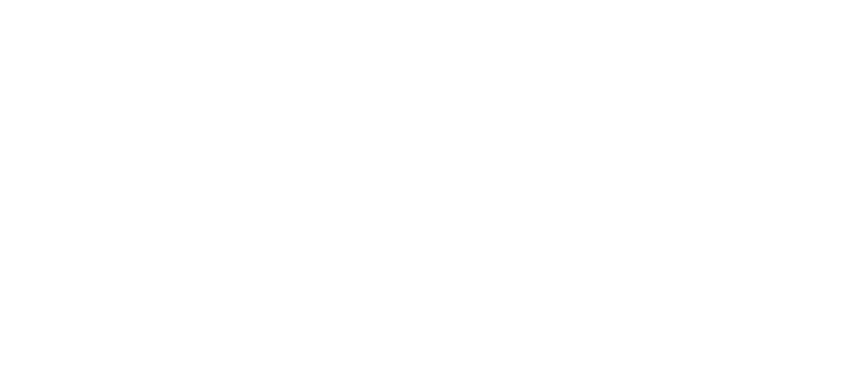
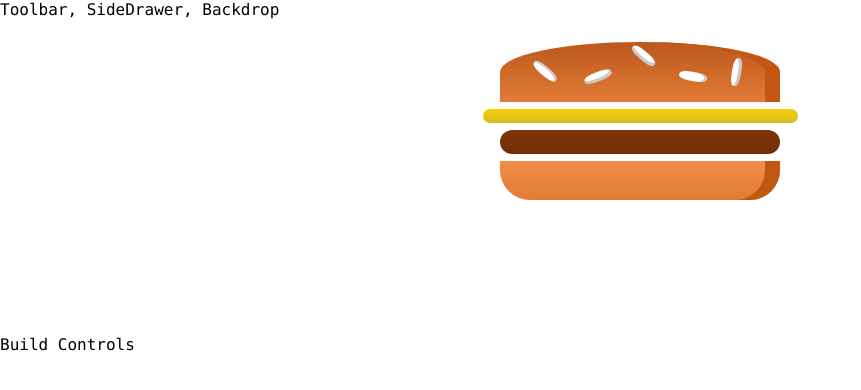
Before and after one commit to kombuchamp/BurgerBuilderReact, a React app: page / in a window 1280 px wide. Shown: the top 390 px of the page, without its empty margins (0-861 px from the left). Built offline with nearby package versions, Linux system fonts and the light colour scheme.

Commit message:
Add BurgerBuilder to root component

```diff
--- a/src/App.js
+++ b/src/App.js
@@ -1,8 +1,16 @@
 import React, { Component } from 'react';
+import Layout from './components/Layout/Layout';
+import BurgerBuilder from './components/containers/BurgerBuilder/BurgerBuilder';
 
 class App extends Component {
     render() {
-        return <div />;
+        return (
+            <div>
+                <Layout>
+                    <BurgerBuilder />
+                </Layout>
+            </div>
+        );
     }
 }
 
```
